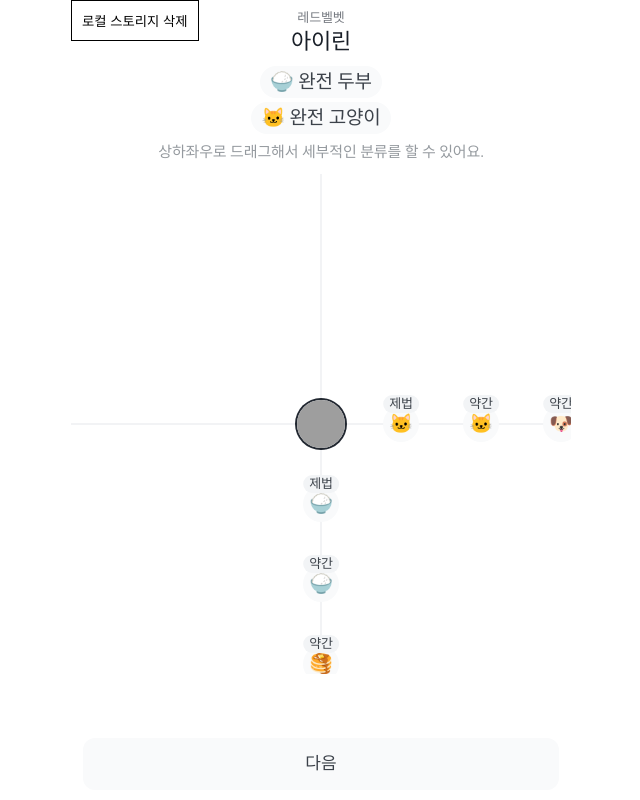
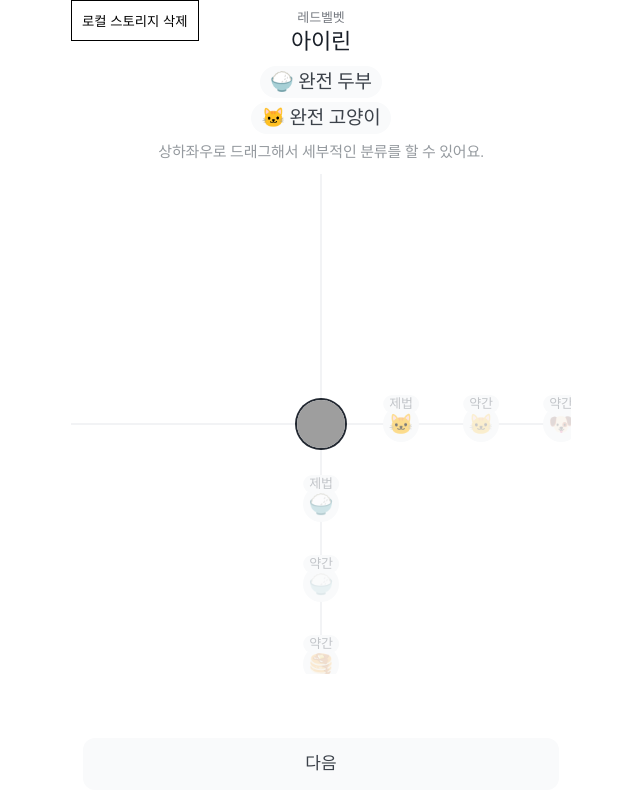
Before and after one commit to shimseohyun/lovit_front, a React (Vite) app: page / in a window 1280 px wide. Both pictures are taken after a click on the element 439 px from the left and 343 px from the top of the page. Shown: the whole page, without its empty margins (319-959 px from the left). Built offline with nearby package versions, Linux system fonts and the light colour scheme; grey boxes are pictures that could not be loaded.

Commit message:
[Feat] #5 - Axis Marker Fixed

```diff
--- a/src/v02/components/board/swipeBoard/SwipeBoard.tsx
+++ b/src/v02/components/board/swipeBoard/SwipeBoard.tsx
@@ -111,6 +111,7 @@ const SwipeBoard = (parms: Parms) => {
           type={v.slotType}
           label={groupSummary.intensityLabel}
           icon={groupSummary.groupIcon}
+          iconIntensity={groupSummary.iconIntensity}
         />
       );
     }
--- a/src/v02/components/board/swipeBoard/marker/AxisMarker.tsx
+++ b/src/v02/components/board/swipeBoard/marker/AxisMarker.tsx
@@ -26,6 +26,7 @@ const Spot = styled.div<{ $isCurrent: boolean }>`
     }
   }}
 `;
+
 const MarkerCotainer = styled.div<{
   $isSelected: boolean;
   $axis: AxisType;
@@ -65,10 +66,11 @@ const MarkerCotainer = styled.div<{
         align-items: center;
       `;
     }
-  }}
+  }};
 `;
 
 const Marker = styled.div<{
+  $isCurrent: boolean;
   $isSelected: boolean;
   $axis: AxisType;
   $isLabel: boolean;
@@ -85,13 +87,29 @@ const Marker = styled.div<{
 
   overflow: visible;
 
-  ${({ $isSelected, $axis }) => {
+  ${(p) => css`
+    background-color: ${p.theme.foregroundColors.foregroundLighter};
+    ${p.$isLabel
+      ? css``
+      : css`
+          background-image: url(${p.$imgURL});
+          background-size: cover;
+          background-position: center center;
+          box-shadow: 0 0 0 1px ${p.theme.strokeColors.strokeLighter};
+        `}
+  `}
+
+  ${({ $isSelected, $axis, $isCurrent, ...p }) => {
     if ($isSelected) {
       return css`
         margin-top: ${$axis === "HORIZONTAL" ? 24 : 0}px;
         margin-left: ${$axis === "HORIZONTAL" ? 0 : 24}px;
         width: 48px;
         height: 48px;
+        ${$isCurrent &&
+        css`
+          box-shadow: 0 0 0 2px ${p.theme.strokeColors.strokeStorngest};
+        `}
       `;
     } else {
       return css`
@@ -101,24 +119,9 @@ const Marker = styled.div<{
     }
   }}
   transition: margin ease-out 120ms;
-
-  ${(p) => css`
-    background-color: ${p.theme.foregroundColors.foregroundLighter};
-    ${p.$isLabel
-      ? css`
-          font-size: 19px;
-          line-height: 32px;
-        `
-      : css`
-          background-image: url(${p.$imgURL});
-          background-size: cover;
-          background-position: center center;
-          box-shadow: 0 0 0 1px ${p.theme.strokeColors.strokeLighter};
-        `}
-  `}
 `;
 
-const MarkerLabel = styled.div<{ $isLabel: boolean }>`
+const MarkerLabel = styled.div<{ $isLabel: boolean; $isCurrent: boolean }>`
   display: block;
   white-space: nowrap;
   overflow: hidden;
@@ -139,12 +142,17 @@ const MarkerLabel = styled.div<{ $isLabel: boolean }>`
   ${(p) => css`
     padding: ${p.$isLabel ? "1px 6px" : "2px 5px"};
 
-    ${p.$isLabel ? p.theme.fonts.body3B : p.theme.fonts.body4B}
-    color: ${p.$isLabel
-      ? p.theme.fontColors.titleStronger
-      : p.theme.fontColors.textLight};
+    ${p.$isLabel ? p.theme.fonts.body3B : p.theme.fonts.body4B};
 
-    background-color: ${p.theme.foregroundColors.foregroundLight};
+    ${p.$isCurrent
+      ? css`
+          color: ${p.theme.fontColors.textInverseLight};
+          background-color: ${p.theme.foregroundColors.foregroundStrongest};
+        `
+      : css`
+          color: ${p.theme.fontColors.textDisable};
+          background-color: ${p.theme.foregroundColors.foregroundLighter};
+        `}
   `}
 `;
 
@@ -157,7 +165,16 @@ type Parms = {
   label: string;
   imgURL?: string;
   icon?: string;
+  iconIntensity?: number;
 };
+
+const IconLabel = styled.div<{ $isSelected: boolean; $iconIntensity: number }>`
+  ${({ $isSelected, $iconIntensity }) => css`
+    font-size: ${$isSelected ? 28 : 20}px;
+    line-height: 32px;
+    opacity: ${$iconIntensity}%;
+  `}
+`;
 
 const AxisMarker = (parms: Parms) => {
   const {
@@ -169,6 +186,7 @@ const AxisMarker = (parms: Parms) => {
     label,
     imgURL,
     icon = "",
+    iconIntensity = 100,
   } = parms;
 
   const isLabel = type !== "ITEM_LIST";
@@ -183,13 +201,20 @@ const AxisMarker = (parms: Parms) => {
       <Spot $isCurrent={isCurrent} />
       {!isNone && (
         <Marker
+          $isCurrent={isCurrent}
           $isSelected={isSelected}
           $axis={axis}
           $isLabel={isLabel}
           $imgURL={imgURL}
         >
-          <MarkerLabel $isLabel={isLabel}>{label}</MarkerLabel>
-          {isLabel && <>{icon}</>}
+          <MarkerLabel $isCurrent={isCurrent} $isLabel={isLabel}>
+            {label}
+          </MarkerLabel>
+          {isLabel && (
+            <IconLabel $isSelected={isSelected} $iconIntensity={iconIntensity}>
+              {icon}
+            </IconLabel>
+          )}
         </Marker>
       )}
     </MarkerCotainer>
--- a/src/v02/data/boardInfoDummy.ts
+++ b/src/v02/data/boardInfoDummy.ts
@@ -10,6 +10,7 @@ const DOBOO_BUTTER_AXIS: Axis = {
       intensityLabel: "완전",
       groupLabel: "두부",
       groupDescription: "",
+      iconIntensity: 100,
     },
     {
       axisSide: "START",
@@ -17,6 +18,7 @@ const DOBOO_BUTTER_AXIS: Axis = {
       intensityLabel: "제법",
       groupLabel: "두부",
       groupDescription: "",
+      iconIntensity: 50,
     },
     {
       axisSide: "START",
@@ -24,13 +26,16 @@ const DOBOO_BUTTER_AXIS: Axis = {
       intensityLabel: "약간",
       groupLabel: "두부",
       groupDescription: "",
+      iconIntensity: 20,
     },
+
     {
       axisSide: "END",
       groupIcon: "🥞",
       intensityLabel: "약간",
       groupLabel: "버터",
       groupDescription: "",
+      iconIntensity: 20,
     },
     {
       axisSide: "END",
@@ -38,6 +43,7 @@ const DOBOO_BUTTER_AXIS: Axis = {
       intensityLabel: "제법",
       groupLabel: "버터",
       groupDescription: "",
+      iconIntensity: 50,
     },
     {
       axisSide: "END",
@@ -45,6 +51,7 @@ const DOBOO_BUTTER_AXIS: Axis = {
       intensityLabel: "완전",
       groupLabel: "버터",
       groupDescription: "",
+      iconIntensity: 100,
     },
   ],
 };
@@ -59,6 +66,7 @@ const CAT_DOG_AXIS: Axis = {
       intensityLabel: "완전",
       groupLabel: "고양이",
       groupDescription: "",
+      iconIntensity: 100,
     },
     {
       axisSide: "START",
@@ -66,6 +74,7 @@ const CAT_DOG_AXIS: Axis = {
       intensityLabel: "제법",
       groupLabel: "고양이",
       groupDescription: "",
+      iconIntensity: 50,
     },
     {
       axisSide: "START",
@@ -73,6 +82,7 @@ const CAT_DOG_AXIS: Axis = {
       intensityLabel: "약간",
       groupLabel: "고양이",
       groupDescription: "",
+      iconIntensity: 20,
     },
     {
       axisSide: "END",
@@ -80,6 +90,7 @@ const CAT_DOG_AXIS: Axis = {
       intensityLabel: "약간",
       groupLabel: "강아지",
       groupDescription: "",
+      iconIntensity: 20,
     },
     {
       axisSide: "END",
@@ -87,6 +98,7 @@ const CAT_DOG_AXIS: Axis = {
       intensityLabel: "제법",
       groupLabel: "강아지",
       groupDescription: "",
+      iconIntensity: 50,
     },
     {
       axisSide: "END",
@@ -94,6 +106,7 @@ const CAT_DOG_AXIS: Axis = {
       intensityLabel: "완전",
       groupLabel: "강아지",
       groupDescription: "",
+      iconIntensity: 100,
     },
   ],
 };
@@ -104,10 +117,11 @@ const FACE_AXIS: Axis = {
   groupSummary: [
     {
       axisSide: "END",
-      groupIcon: "🩷",
+      groupIcon: "💖",
       intensityLabel: "0",
-      groupLabel: "",
-      groupDescription: "",
+      groupLabel: "마음에 들어요",
+      groupDescription: "취향이 아니에요",
+      iconIntensity: 10,
     },
     {
       axisSide: "END",
@@ -115,13 +129,15 @@ const FACE_AXIS: Axis = {
       intensityLabel: "0.5",
       groupLabel: "마음에 들어요",
       groupDescription: "취향과 완전 멀어요",
+      iconIntensity: 19,
     },
     {
       axisSide: "END",
-      groupIcon: "🩷",
+      groupIcon: "💖",
       intensityLabel: "1",
       groupLabel: "마음에 들어요",
       groupDescription: "취향과 제법 멀어요",
+      iconIntensity: 28,
     },
     {
       axisSide: "END",
@@ -129,13 +145,15 @@ const FACE_AXIS: Axis = {
       intensityLabel: "1.5",
       groupLabel: "마음에 들어요",
       groupDescription: "취향과 약간 멀어요",
+      iconIntensity: 37,
     },
     {
       axisSide: "END",
-      groupIcon: "🩷",
+      groupIcon: "💖",
       intensityLabel: "2",
       groupLabel: "마음에 들어요",
       groupDescription: "약간 취향에서 벗어났어요",
+      iconIntensity: 46,
     },
     {
       axisSide: "END",
@@ -143,13 +161,15 @@ const FACE_AXIS: Axis = {
       intensityLabel: "2.5",
       groupLabel: "마음에 들어요",
       groupDescription: "보통이에요",
+      iconIntensity: 55,
     },
     {
       axisSide: "END",
-      groupIcon: "🩷",
+      groupIcon: "💖",
       intensityLabel: "3",
       groupLabel: "마음에 들어요",
       groupDescription: "약간 취향이에요",
+      iconIntensity: 64,
     },
     {
       axisSide: "END",
@@ -157,13 +177,15 @@ const FACE_AXIS: Axis = {
       intensityLabel: "3.5",
       groupLabel: "마음에 들어요",
       groupDescription: "제법 취향이에요",
+      iconIntensity: 73,
     },
     {
       axisSide: "END",
-      groupIcon: "🩷",
+      groupIcon: "💖",
       intensityLabel: "4",
       groupLabel: "마음에 들어요",
       groupDescription: "완전 취향이에요",
+      iconIntensity: 82,
     },
     {
       axisSide: "END",
@@ -171,13 +193,15 @@ const FACE_AXIS: Axis = {
       intensityLabel: "4.5",
       groupLabel: "마음에 들어요",
       groupDescription: "거의 완전 취향이에요",
+      iconIntensity: 91,
     },
     {
       axisSide: "END",
-      groupIcon: "🩷",
+      groupIcon: "💖",
       intensityLabel: "5",
       groupLabel: "마음에 들어요",
       groupDescription: "완전 마음을 울려요!",
+      iconIntensity: 100,
     },
   ],
 };
--- a/src/v02/interfaces/data/system.ts
+++ b/src/v02/interfaces/data/system.ts
@@ -20,6 +20,7 @@ export type AxisGroupSummary = {
   intensityLabel: string;
   groupLabel: string;
   groupDescription: string;
+  iconIntensity: number;
 };
 
 export type BoardInformation = {
--- a/src/v02/pages/evaluation/components/board/Board.styled.ts
+++ b/src/v02/pages/evaluation/components/board/Board.styled.ts
@@ -87,19 +87,15 @@ export const BoardTitleSubWrapper = styled.div<{ $isSelected: boolean }>`
   justify-content: center;
   gap: 4px;
 
-  ${({ $isSelected, ...p }) => {
-    if ($isSelected)
-      return css`
-        ${p.theme.fonts.narrative}
-        color: ${p.theme.fontColors.titleStronger};
-      `;
-    else {
-      return css`
-        ${p.theme.fonts.narrative}
-        color: ${p.theme.fontColors.textDisable};
-      `;
-    }
-  }}
+  ${(p) => css`
+    ${p.theme.fonts.narrative}
+    color: ${p.theme.fontColors.titleStronger};
+  `}
+  ${({ $isSelected }) =>
+    !$isSelected &&
+    css`
+      opacity: 30%;
+    `}
 `;
 
 export const BoardTitleSubChip = styled.div`
```
